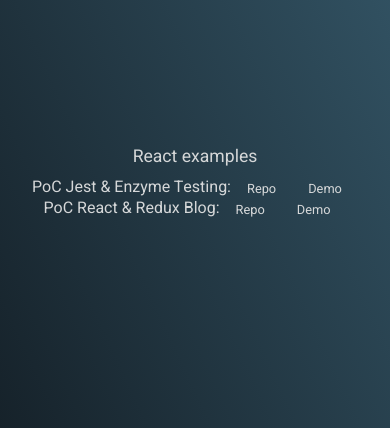
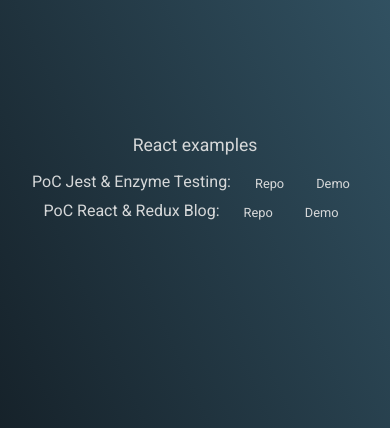
Before and after one commit to angelbarena/portfolio, a React app: page /projects in a window 390 px wide. Shown: the part 416-844 px from the top of the page. Built offline with nearby package versions, Linux system fonts and the light colour scheme.

Commit message:
responsive styles  react examples list

```diff
--- a/src/scss/_projects.scss
+++ b/src/scss/_projects.scss
@@ -35,25 +35,52 @@
         grid-row: 3/4;
         text-align: center;
         margin: 5rem 0 10vh 0 ;
+        display: flex;
+        flex-flow: column;
+        align-items: center;
+
+        &__category{
+            list-style: none;
 
             .category__list-item{
                 &__name{
-                margin-bottom: 1rem;
+                    margin-bottom: 1.7rem;
                     font-size: 2.2rem;
                     font-weight: 300;
                     color: $white;
                 }
 
-            .projects__list-item{
+                .projects__list{
+                    @media only screen and (max-width: $bp-small) {
+                        width: 90vw;
+                    }
+                    @media only screen and (min-width: $bp-small) and ( max-width: $bp-medium) {
+                        width: 75vw;
+                    }
+
+                    @media only screen and (min-width: $bp-medium) and ( max-width: $bp-largest) {
+                        width: 70vw;
+                    }
+
+                    @media only screen and (min-width: $bp-largest) {
+                        width: 48vw;
+                    }
+                    &-item{
                         display: flex;
+                        justify-content: space-between;
+                        flex-wrap: wrap;
+                        margin-bottom: 1rem;
+                        @media only screen and (max-width: $bp-small) {
                             justify-content: center;
-                flex-wrap: wrap;
+                        }
+
                         &-title{
                             font-size: 2rem;
                             font-weight: 300;
                             line-height: 2rem;
                             white-space: nowrap;
                             color: $white;
+                            margin: 0 1rem;
                         }
                         &-repo,
                         &-demo{
@@ -66,6 +93,8 @@
                         }
                     }
                 }
+            }
+        }
 
     }
 }
```
Also changed, not shown: dist/main.css. Lines whose indentation alone changed are shown as unchanged.
